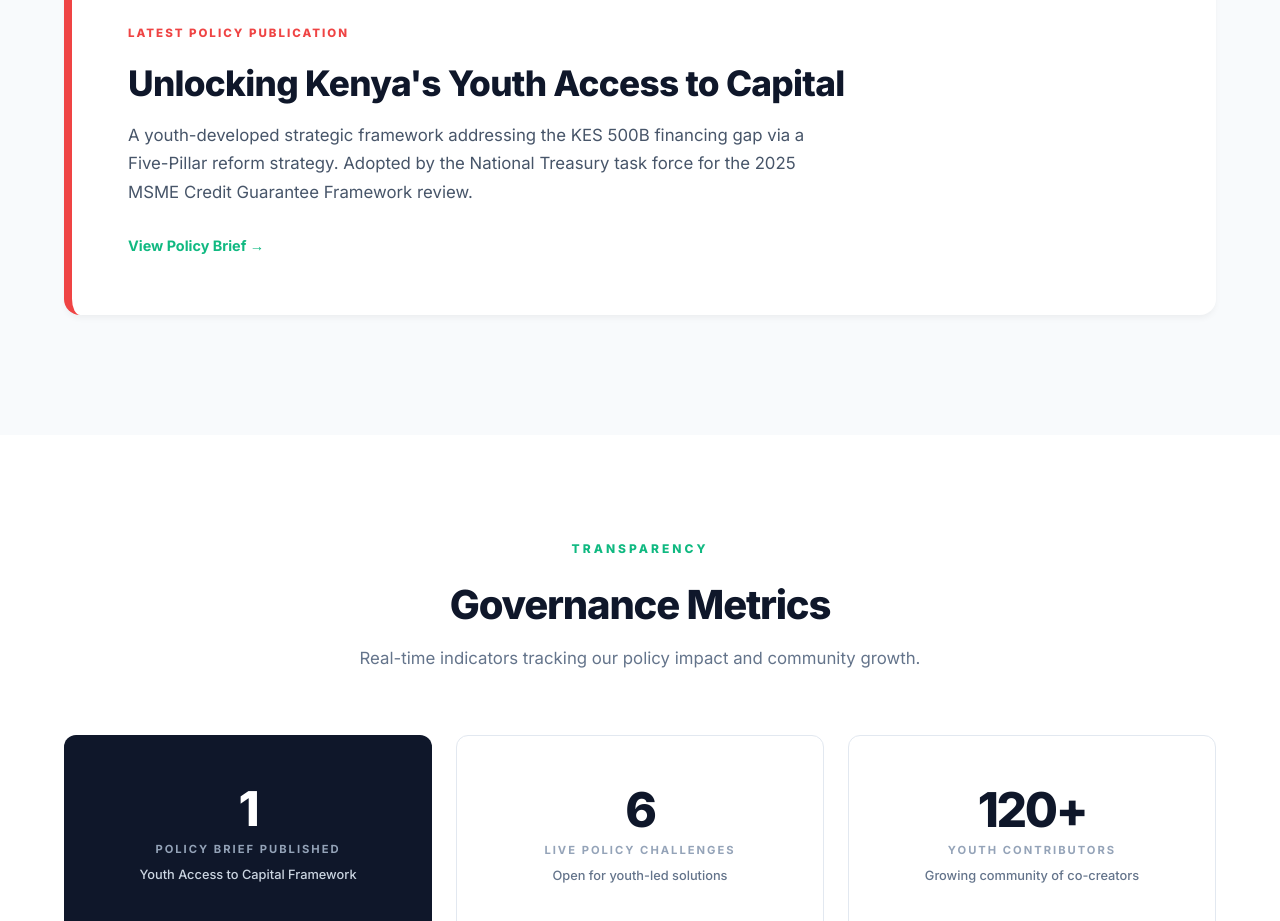
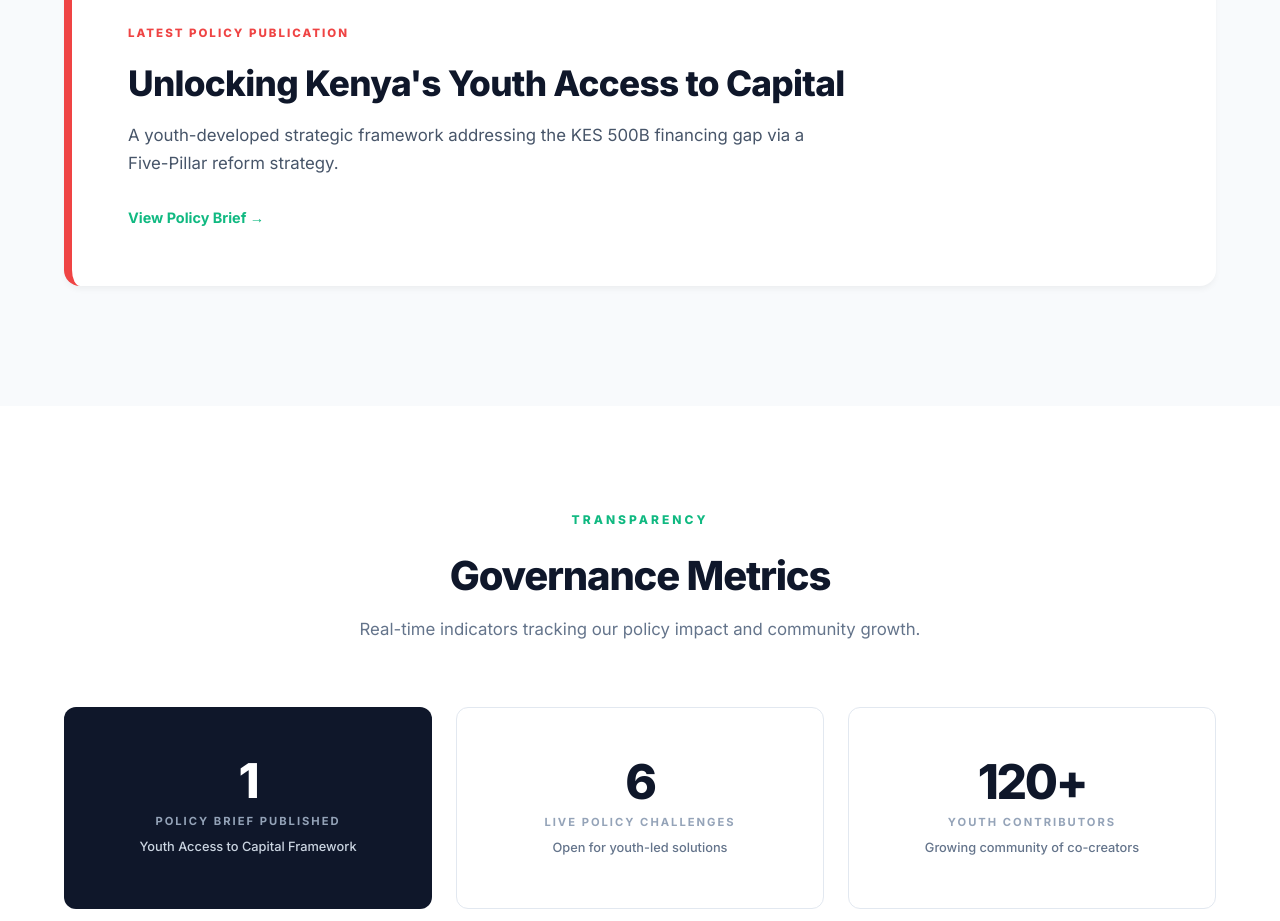
Before and after one commit to ga2gi/youth-voices-ke, a SvelteKit app: page / in a window 1280 px wide. Shown: the part 2020-2941 px from the top of the page. Built offline with nearby package versions, Linux system fonts and the light colour scheme; no server answers; the database is empty.

Commit message:
Update homepage content

```diff
--- a/src/routes/+page.svelte
+++ b/src/routes/+page.svelte
@@ -127,7 +127,7 @@
                 <div class="brief-label">LATEST POLICY PUBLICATION</div>
                 <div class="brief-body">
                     <h3>Unlocking Kenya's Youth Access to Capital</h3>
-                    <p>A youth-developed strategic framework addressing the KES 500B financing gap via a Five-Pillar reform strategy. Adopted by the National Treasury task force for the 2025 MSME Credit Guarantee Framework review.</p>
+                    <p>A youth-developed strategic framework addressing the KES 500B financing gap via a Five-Pillar reform strategy.</p>
                     <div class="brief-actions">
                         <a href="/briefs" class="text-cta">View Policy Brief <span>→</span></a>
                     </div>
```
